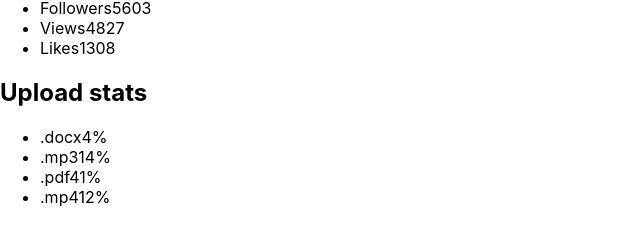
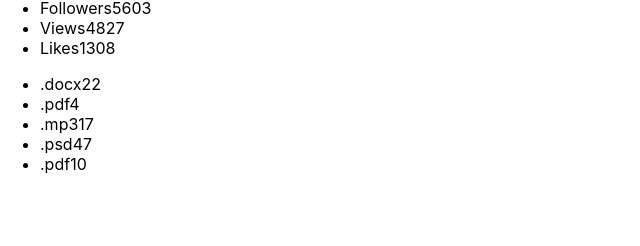
Before and after one commit to Svin07/goit-react-hw-01-components, a React (Create React App) app: page / in a window 1280 px wide. Shown: the part 430-676 px from the top of the page, without its empty margins (0-640 px from the left). Built offline with nearby package versions, Linux system fonts and the light colour scheme.

Commit message:
commit_07

```diff
--- a/src/components/App.jsx
+++ b/src/components/App.jsx
@@ -1,7 +1,7 @@
 import Profile from './Userprofile';
 import Statistics from './Statistics'
 import user from './user.json';
-// import data from './data.json';
+import data from './data.json';
 
 
 
@@ -18,7 +18,10 @@ export const App = () => {
   stats={user.stats}
 />
 
-<Statistics />
+<Statistics
+title={data.title}
+stats={data}
+ />
     </div>
   );
 };
--- a/src/components/Statistics.js
+++ b/src/components/Statistics.js
@@ -1,29 +1,34 @@
+import PropTypes from 'prop-types';
 
-
-export default function Profile({title, stats}){
+export default function Statistics({title, stats}){
 
     return (
         <section className="statistics">
-  <h2 className="title">Upload stats</h2>
+          {title && <h2 className="title">{title}</h2>}
+
 
   <ul className="stat-list">
-    <li className="item">
-      <span className="label">.docx</span>
-      <span className="percentage">4%</span>
+    {stats.map(stat => (
+      <li key={stat.id} className="item">
+      <span className="label">{stat.label}</span>
+      <span className="percentage">{stat.percentage}</span>
     </li>
-    <li className="item">
-      <span className="label">.mp3</span>
-      <span class="percclassName=">14%</span>
-    </li>
-    <li classclassName="item">
-      <span className="label">.pdf</span>
-      <span className="percentage">41%</span>
-    </li>
-    <li className="item">
-      <span className="label">.mp4</span>
-      <span className="percentage">12%</span>
-    </li>
+    ))}
+
   </ul>
 </section>
     )
 }
+
+Statistics.propTypes = {
+  title: PropTypes.string,
+  stats: PropTypes.arrayOf(PropTypes.shape({
+    id: PropTypes.string.isRequired,
+  }),).isRequired,
+
+}
+
+/* <li className="item">
+      <span className="label">{label}</span>
+      <span className="percentage">{percentage}</span>
+    </li> */
```
Also changed, not shown: src/components/Userprofile.js (+12 -11 lines).
